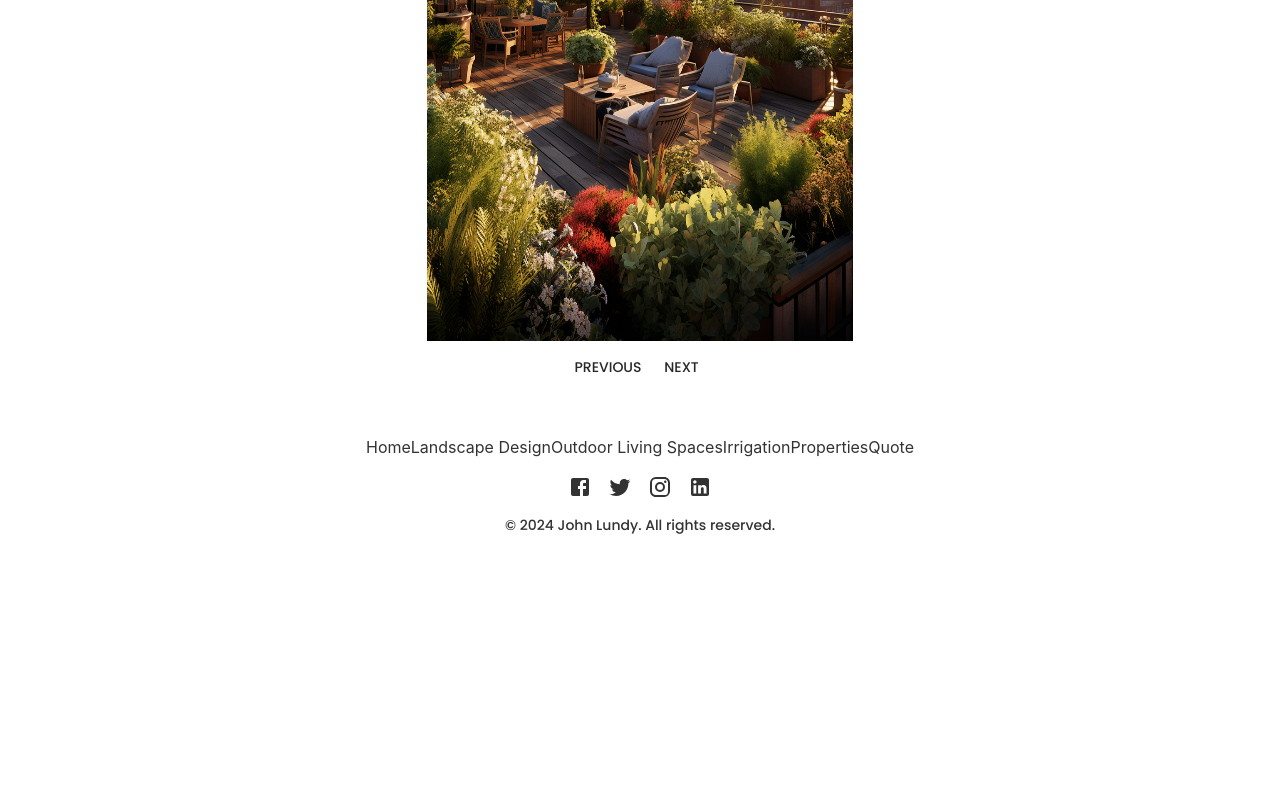
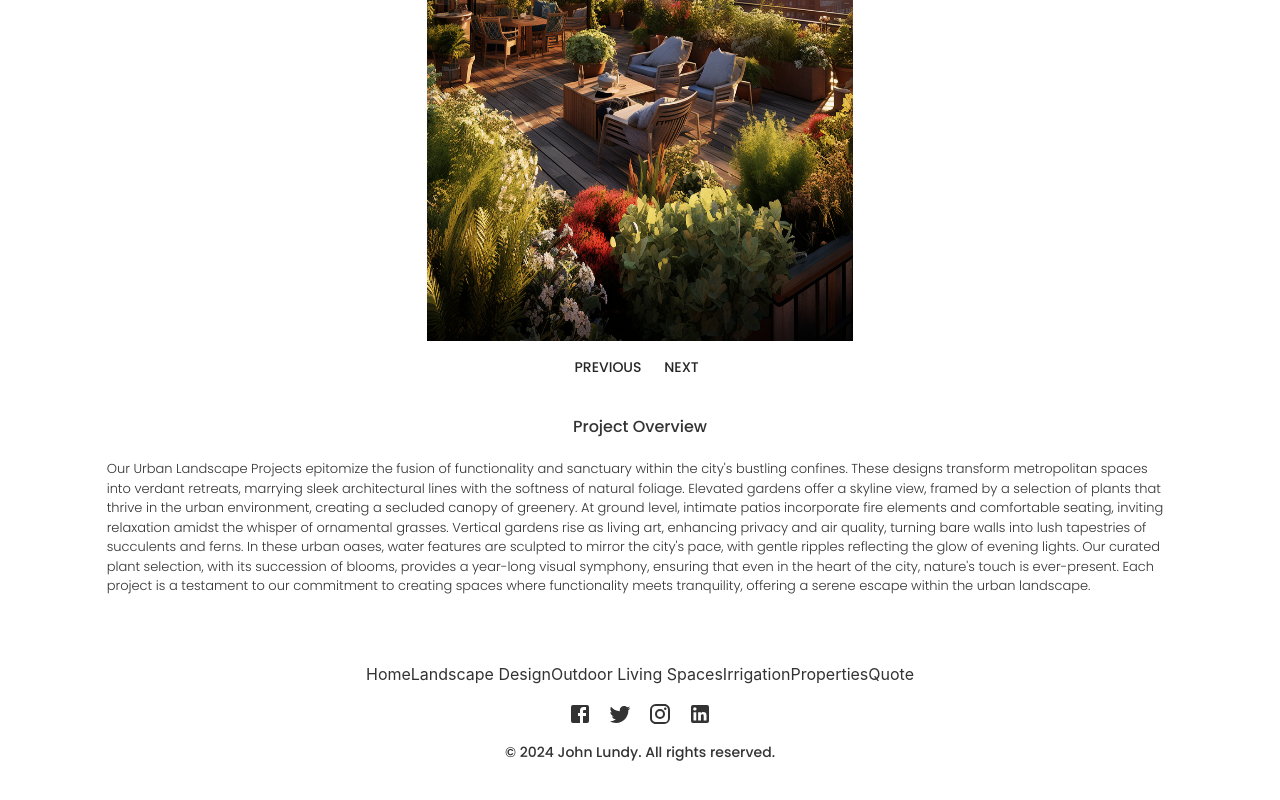
Before and after one commit to johnlundy94/landscape, a React (Create React App) app: page /eden in a window 1280 px wide. Shown: the part 366-1166 px from the top of the page. Before the commit the page ends 951 px from the top, so only its background shows below. Built offline with nearby package versions, Linux system fonts and the light colour scheme.

Commit message:
Properties are complete for now

```diff
--- a/src/App.css
+++ b/src/App.css
@@ -12,4 +12,5 @@ h1 {
 p {
   font-family: "Poppins", sans-serif;
   font-weight: 300;
+  font-size: small;
 }
--- a/src/pages/properties/Arcadian.js
+++ b/src/pages/properties/Arcadian.js
@@ -57,6 +57,10 @@ function Arcadian() {
           </Button>
         </div>
       </div>
+      <h1 className="property-title">Project Overview</h1>
+      <p className="property-text">
+      Our latest landscape project marries the rustic charm of a natural sanctuary with the refined beauty of a cultivated garden. We've composed a tableau that respects the local ecosystem while introducing elements of classic design. Meandering flagstone paths invite leisurely strolls through diverse plantings, where native species mingle with selected perennials for year-round color and texture. Water features, from babbling brooks to still ponds, serve as serene focal points, inviting local wildlife and providing a soothing soundtrack to the garden's ambience. At dusk, strategically placed lighting transforms the space into a nocturnal wonderland, emphasizing the silhouettes and forms of the diverse flora. This landscape is not just a visual feast but an homage to the symbiotic relationship between human touch and nature's hand.
+      </p>
       <Footer />
     </div>
   );
--- a/src/pages/properties/Eden.js
+++ b/src/pages/properties/Eden.js
@@ -57,6 +57,10 @@ function Eden() {
           </Button>
         </div>
       </div>
+      <h1 className="property-title">Project Overview</h1>
+      <p className="property-text">
+      Our Urban Landscape Projects epitomize the fusion of functionality and sanctuary within the city's bustling confines. These designs transform metropolitan spaces into verdant retreats, marrying sleek architectural lines with the softness of natural foliage. Elevated gardens offer a skyline view, framed by a selection of plants that thrive in the urban environment, creating a secluded canopy of greenery. At ground level, intimate patios incorporate fire elements and comfortable seating, inviting relaxation amidst the whisper of ornamental grasses. Vertical gardens rise as living art, enhancing privacy and air quality, turning bare walls into lush tapestries of succulents and ferns. In these urban oases, water features are sculpted to mirror the city's pace, with gentle ripples reflecting the glow of evening lights. Our curated plant selection, with its succession of blooms, provides a year-long visual symphony, ensuring that even in the heart of the city, nature's touch is ever-present. Each project is a testament to our commitment to creating spaces where functionality meets tranquility, offering a serene escape within the urban landscape.
+      </p>
       <Footer />
     </div>
   );
--- a/src/pages/properties/Elysian.js
+++ b/src/pages/properties/Elysian.js
@@ -57,6 +57,10 @@ function Elysian() {
           </Button>
         </div>
       </div>
+      <h1 className="property-title">Project Overview</h1>
+      <p className="property-text">
+      For our clients desiring a touch of elegance and symmetry, we meticulously designed formal landscape projects that embody precision and grace. By leveraging the natural contours of the land, we sculpted spaces that reflect the classic beauty of formal gardens. Our approach included the strategic placement of geometrically arranged flora, complemented by the serene ambiance of central water fountains and ornate sculptures. Pathways of finely cut stone guided visitors through the garden, enhancing the sense of order and harmony. To further accentuate the beauty of these spaces after sundown, we integrated sophisticated landscape lighting, casting soft glows that outline the garden's architecture. The selection of plants was paramount, with an emphasis on traditional elements like boxwoods, manicured lawns, and seasonal blooms, such as tulips and peonies, to ensure year-round allure. This careful curation and design foster a timeless elegance that invites tranquility and reflection.
+      </p>
       <Footer />
     </div>
   );
--- a/src/pages/properties/Oasis.js
+++ b/src/pages/properties/Oasis.js
@@ -57,6 +57,10 @@ function Oasis() {
           </Button>
         </div>
       </div>
+      <h1 className="property-title">Project Overview</h1>
+      <p className="property-text">
+      In our contemporary landscape projects, clients sought modernity fused with functionality, leading to the creation of spaces that celebrate minimalism and innovation. These landscapes are characterized by their clean lines, sustainable materials, and a palette that compliments the urban environment. We focused on creating versatile outdoor living areas that serve as extensions of the home, incorporating elements like sleek fire pits, outdoor kitchens, and serene water features, all designed to foster social gatherings and personal relaxation. The use of drought-resistant plantings and environmentally friendly water management systems underscored our commitment to sustainability. Lighting played a critical role in these designs, with strategically placed fixtures that highlight the architectural features and plants, creating a dynamic visual experience that evolves from day to night. Our plant selection was intentionally minimalist, favoring architectural plants that provide structure and texture, enhancing the contemporary aesthetic.
+      </p>
       <Footer />
     </div>
   );
--- a/src/pages/properties/Properties.css
+++ b/src/pages/properties/Properties.css
@@ -62,6 +62,17 @@
     box-sizing: border-box;
   }
 
+  .property-title {
+    padding-top: 30px;
+    padding-bottom: 20px;
+    grid-column: span 12;
+    text-align: center;
+}
+
+.property-text {
+  grid-column: 2/ span 10;
+  text-align: left;
+}
 
   @media (min-width: 488px) {
     .hero-container {
--- a/src/pages/properties/Serenity.js
+++ b/src/pages/properties/Serenity.js
@@ -57,6 +57,10 @@ function Serenity() {
           </Button>
         </div>
       </div>
+      <h1 className="property-title">Project Overview</h1>
+      <p className="property-text">
+      Our naturalistic landscape projects cater to clients wishing to immerse themselves in a serene, nature-inspired oasis. These designs mimic the untamed beauty of the natural world, integrating native plant species to attract local wildlife and support biodiversity. By embracing the existing topography, we crafted spaces that feel both wild and welcoming, with meandering pathways leading through a tapestry of wildflowers, ornamental grasses, and native shrubs. Rain gardens and natural water features play a pivotal role, not only as focal points but also in managing stormwater sustainably. The selection of plants aimed to provide a succession of blooms, ensuring visual interest throughout the seasons while offering habitats for birds, bees, and butterflies. To enhance the sense of seclusion and peace, we utilized materials that blend seamlessly with the natural environment, such as wood, stone, and gravel. Our naturalistic landscapes are designed as a sanctuary for both people and wildlife, offering a tranquil retreat from the bustling world outside.
+      </p>
       <Footer />
     </div>
   );
```
Also changed, not shown: src/components/Hero.js (+5 -5 lines).
